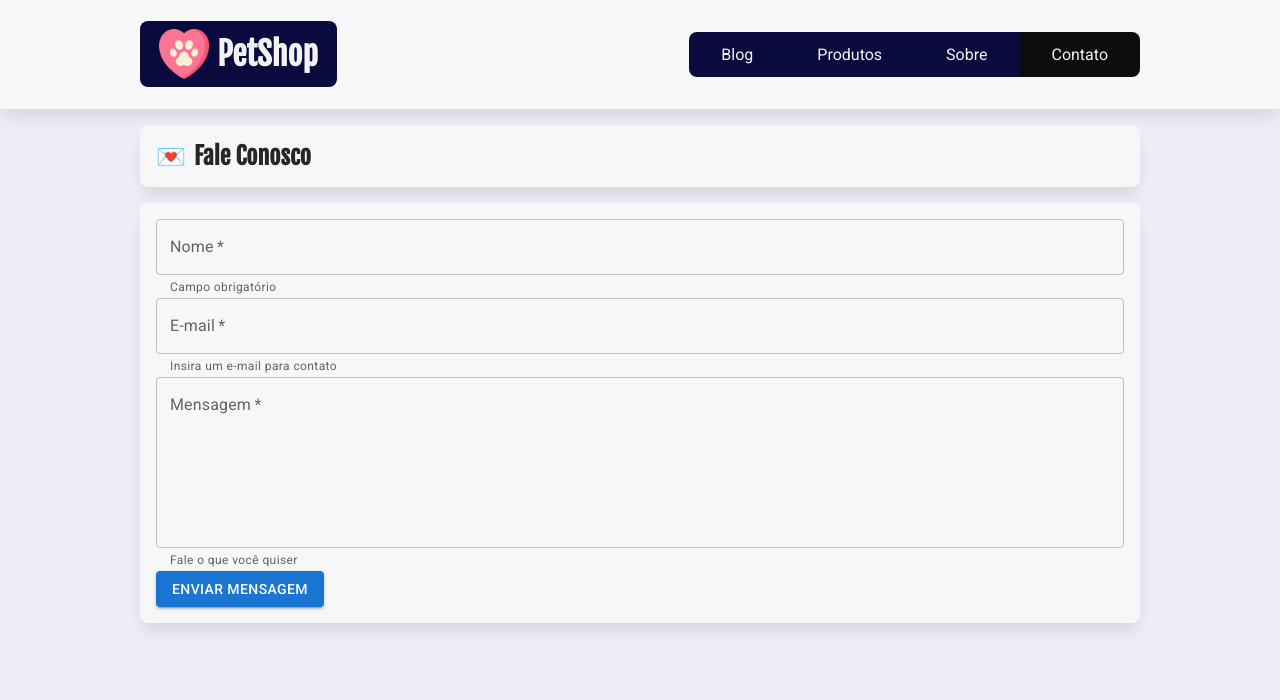
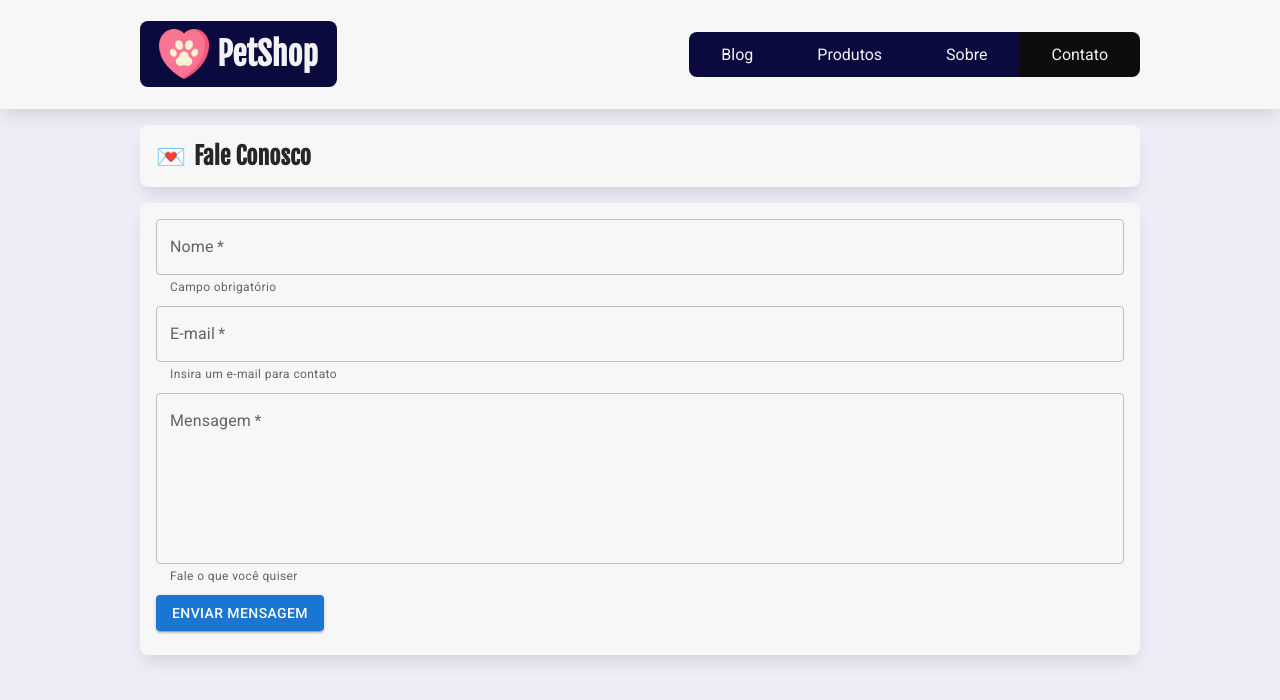
Before and after one commit to thiagoribeiro2003/petshop-react, a React (Create React App) app: page /contato in a window 1280 px wide. Shown: the top 700 px of the page. Built offline with nearby package versions, Linux system fonts and the light colour scheme.

Commit message:
MUI para componentes do formulario
Alinhando espaçamento entre os campos de contato com CSS

```diff
--- a/src/pages/Contato/Contato.jsx
+++ b/src/pages/Contato/Contato.jsx
@@ -8,7 +8,7 @@ const Contato = () => {
       <h2 className={estilos.titulo_secao}>Fale Conosco</h2>
 
       <Caixa>
-        <form method="post">
+        <form className={estilos.formulario} method="post">
           <div>
             <TextField
               type="text"
--- a/src/pages/Contato/Contato.module.css
+++ b/src/pages/Contato/Contato.module.css
@@ -2,3 +2,7 @@
   content: "💌";
   margin-right: 0.5rem;
 }
+
+.formulario > div {
+  margin-bottom: 0.5rem;
+}
```
